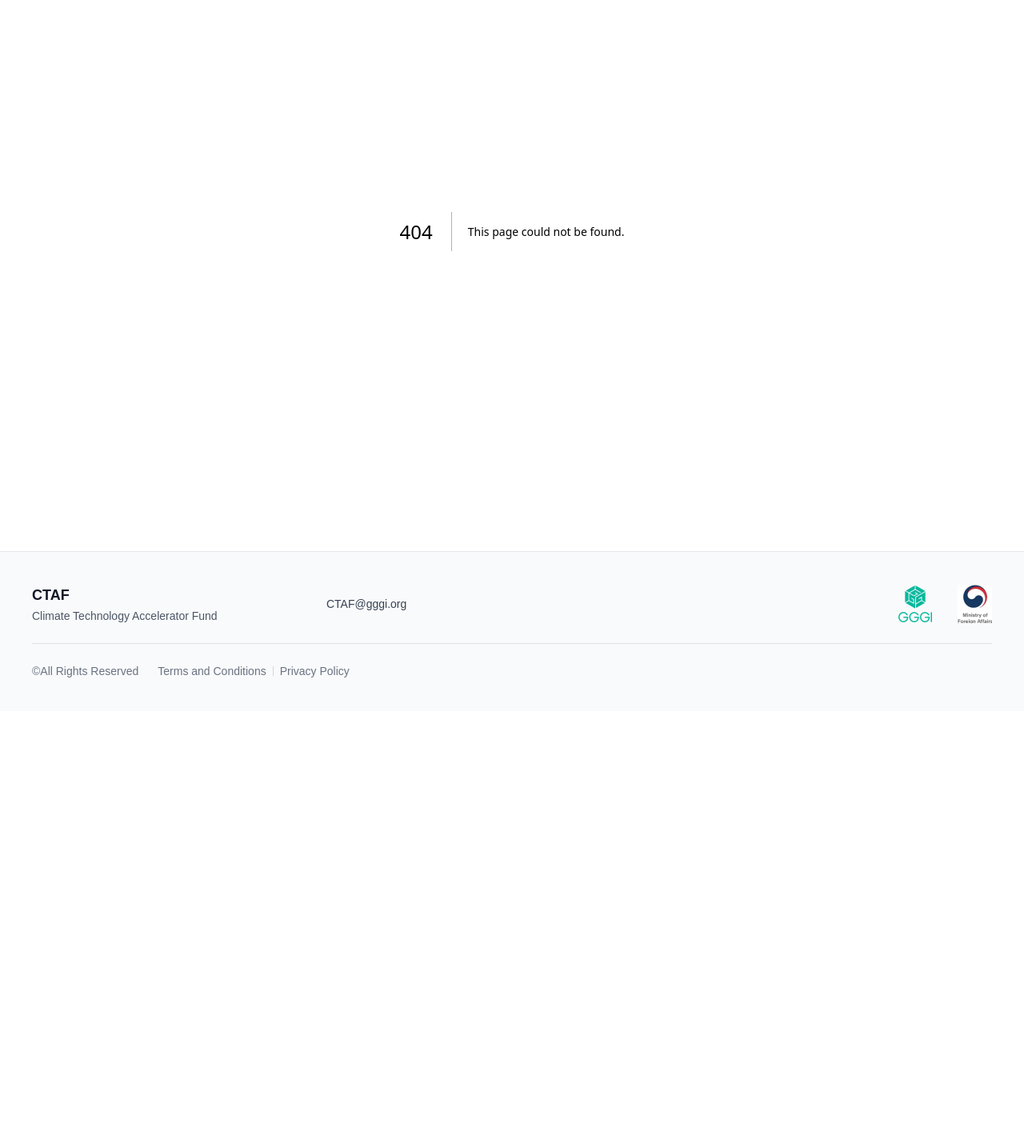
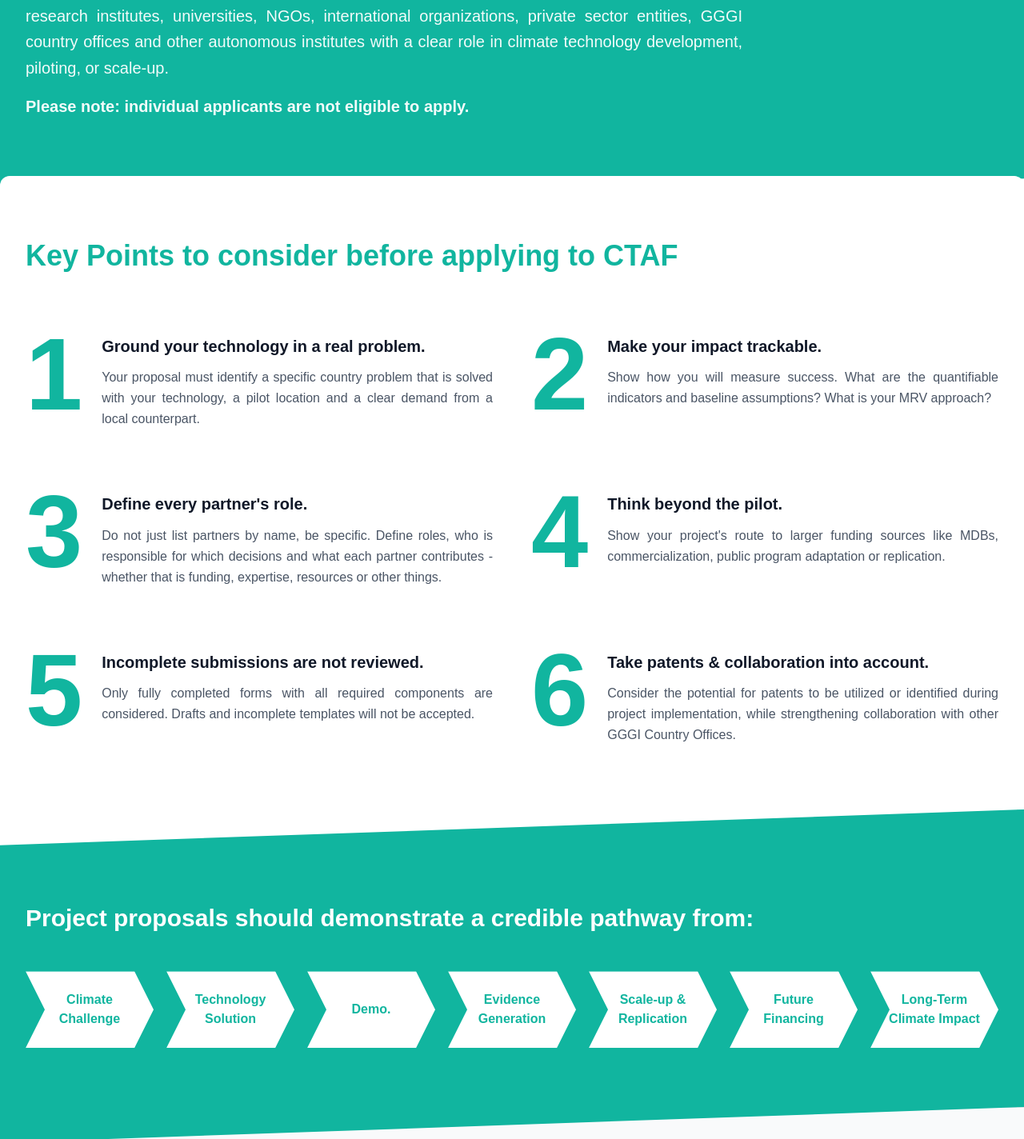
Before and after one commit to LzLLC2022/CPMS, a Next.js app: page /about/eligibility in a window 1280 px wide. Before the commit this address had no page. Shown: the part 208-1632 px from the top of the page at 80% size. Before the commit the page ends 1097 px from the top, so only its background shows below. Built offline with nearby package versions, Linux system fonts and the light colour scheme.

Commit message:
feat: add Project Proposal Eligibility page

```diff
--- /dev/null
+++ b/src/app/about/eligibility/page.tsx
@@ -0,0 +1,123 @@
+import React from 'react';
+
+export default function EligibilityPage() {
+  const keyPoints = [
+    {
+      num: 1,
+      title: 'Ground your technology in a real problem.',
+      desc: 'Your proposal must identify a specific country problem that is solved with your technology, a pilot location and a clear demand from a local counterpart.'
+    },
+    {
+      num: 2,
+      title: 'Make your impact trackable.',
+      desc: 'Show how you will measure success. What are the quantifiable indicators and baseline assumptions? What is your MRV approach?'
+    },
+    {
+      num: 3,
+      title: "Define every partner's role.",
+      desc: 'Do not just list partners by name, be specific. Define roles, who is responsible for which decisions and what each partner contributes - whether that is funding, expertise, resources or other things.'
+    },
+    {
+      num: 4,
+      title: 'Think beyond the pilot.',
+      desc: "Show your project's route to larger funding sources like MDBs, commercialization, public program adaptation or replication."
+    },
+    {
+      num: 5,
+      title: 'Incomplete submissions are not reviewed.',
+      desc: 'Only fully completed forms with all required components are considered. Drafts and incomplete templates will not be accepted.'
+    },
+    {
+      num: 6,
+      title: 'Take patents & collaboration into account.',
+      desc: 'Consider the potential for patents to be utilized or identified during project implementation, while strengthening collaboration with other GGGI Country Offices.'
+    }
+  ];
+
+  const pathwaySteps = [
+    'Climate Challenge',
+    'Technology Solution',
+    'Demo.',
+    'Evidence Generation',
+    'Scale-up & Replication',
+    'Future Financing',
+    'Long-Term Climate Impact'
+  ];
+
+  return (
+    <div className="min-h-screen bg-white">
+
+      {/* Top Header Section - Teal Background */}
+      <div className="bg-[#11B59F] text-white py-16 sm:py-24" style={{ transform: 'skewY(-2deg)', transformOrigin: 'top left', marginTop: '-2rem', paddingTop: '4rem', paddingBottom: '6rem' }}>
+        <div className="max-w-7xl mx-auto px-4 sm:px-6 lg:px-8" style={{ transform: 'skewY(2deg)' }}>
+          <h1 className="text-4xl font-extrabold sm:text-5xl tracking-tight mb-6">
+            Project Proposal Eligibility
+          </h1>
+          <div className="space-y-4 max-w-4xl text-lg sm:text-xl leading-relaxed text-justify opacity-95">
+            <p>
+              CTAF welcomes proposals from a wide range of organizations, including government agencies,
+              research institutes, universities, NGOs, international organizations, private sector entities, GGGI
+              country offices and other autonomous institutes with a clear role in climate technology development,
+              piloting, or scale-up.
+            </p>
+            <p className="font-semibold mt-4">
+              Please note: individual applicants are not eligible to apply.
+            </p>
+          </div>
+        </div>
+      </div>
+
+      {/* Middle Section - Key Points */}
+      <div className="max-w-7xl mx-auto px-4 sm:px-6 lg:px-8 py-16 sm:py-20 bg-white relative z-10 -mt-12 rounded-xl">
+        <h2 className="text-3xl sm:text-4xl font-bold text-[#11B59F] mb-16">
+          Key Points to consider before applying to CTAF
+        </h2>
+
+        <div className="grid grid-cols-1 md:grid-cols-2 gap-x-12 gap-y-16">
+          {keyPoints.map((point) => (
+            <div key={point.num} className="flex gap-4 sm:gap-6">
+              <div className="flex-shrink-0">
+                <span className="text-8xl sm:text-9xl font-extrabold text-[#11B59F] leading-none" style={{ fontFamily: 'sans-serif' }}>
+                  {point.num}
+                </span>
+              </div>
+              <div className="pt-2 sm:pt-4">
+                <h3 className="text-xl font-bold text-gray-900 mb-3 leading-snug">
+                  {point.title}
+                </h3>
+                <p className="text-gray-600 leading-relaxed text-justify">
+                  {point.desc}
+                </p>
+              </div>
+            </div>
+          ))}
+        </div>
+      </div>
+
+      {/* Bottom Section - Pathway (Teal Background) */}
+      <div className="bg-[#11B59F] text-white py-16 sm:py-24" style={{ transform: 'skewY(-2deg)', transformOrigin: 'bottom right' }}>
+        <div className="max-w-7xl mx-auto px-4 sm:px-6 lg:px-8" style={{ transform: 'skewY(2deg)' }}>
+          <h2 className="text-2xl sm:text-3xl font-bold mb-12">
+            Project proposals should demonstrate a credible pathway from:
+          </h2>
+
+          <div className="flex flex-wrap lg:flex-nowrap justify-center lg:justify-between items-center gap-2">
+            {pathwaySteps.map((step, index) => (
+              <React.Fragment key={index}>
+                {/* Chevron Shape representing a step */}
+                <div className="flex-1 min-w-[120px] max-w-[160px] h-24 bg-white text-[#11B59F] font-bold text-sm sm:text-base flex items-center justify-center text-center px-4 py-2 relative"
+                     style={{
+                       clipPath: 'polygon(0% 0%, 85% 0%, 100% 50%, 85% 100%, 0% 100%, 15% 50%)',
+                       marginLeft: index === 0 ? '0' : '-15px'
+                     }}>
+                  {step}
+                </div>
+              </React.Fragment>
+            ))}
+          </div>
+        </div>
+      </div>
+
+    </div>
+  );
+}
```
